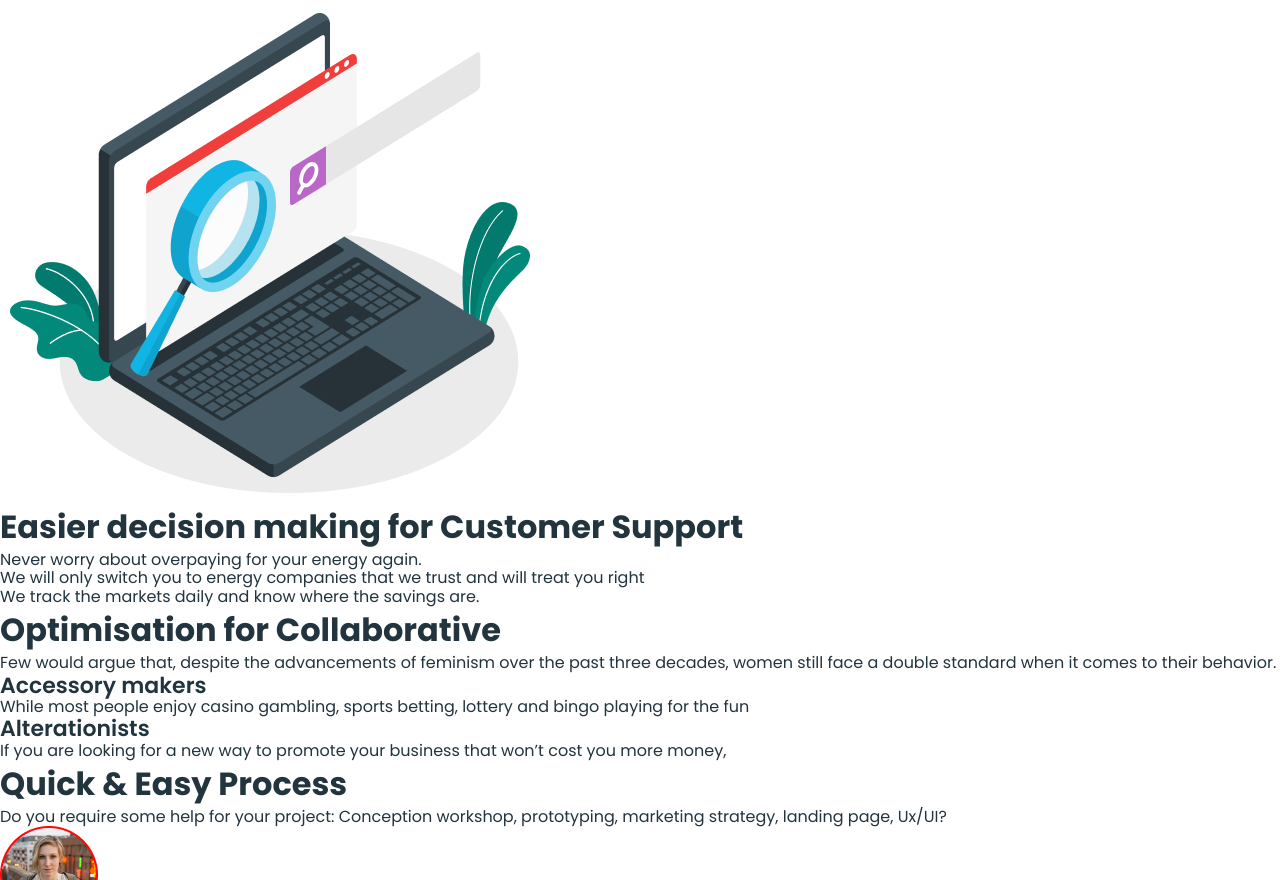
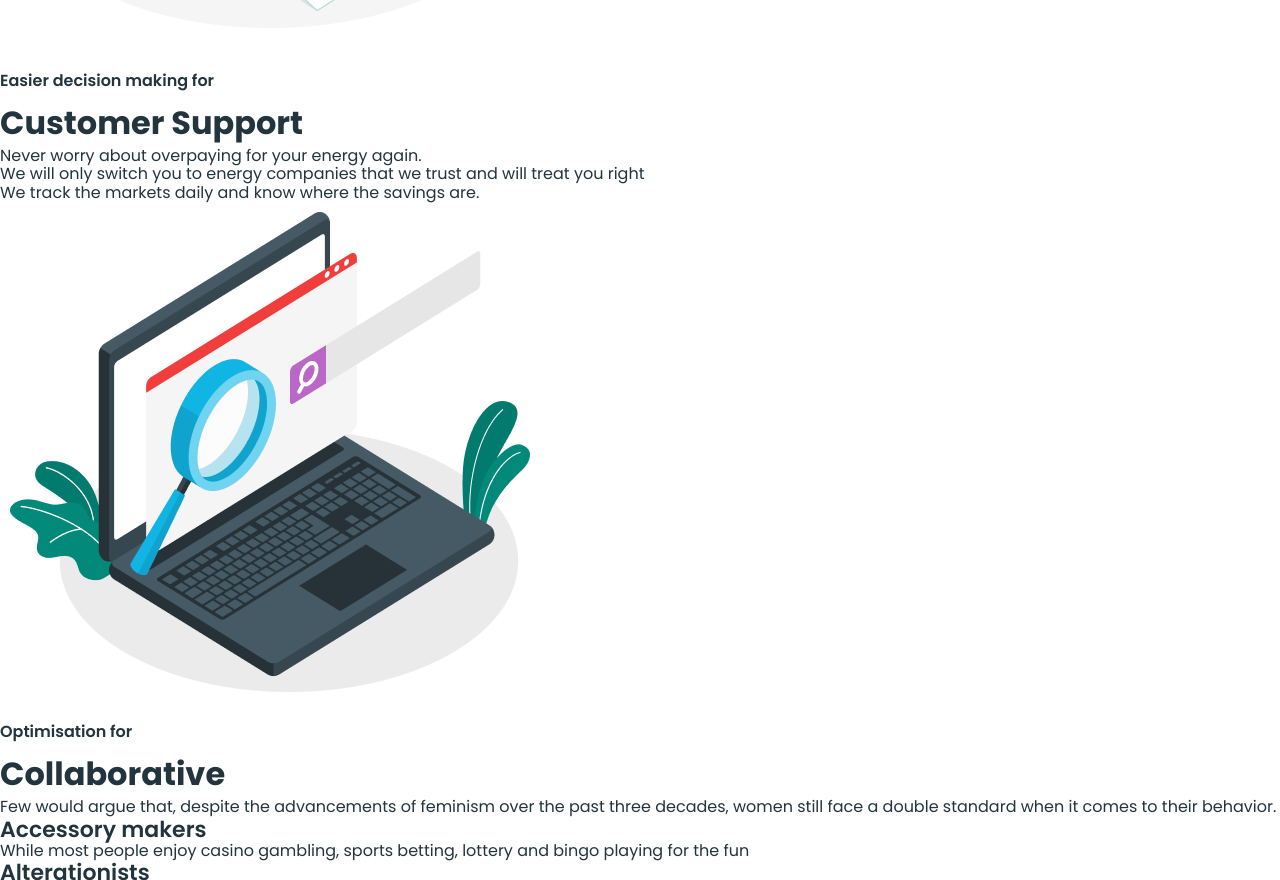
Before and after one commit to mafutka/buisnes-promotion, a plain HTML site: page index.html in a window 1280 px wide. Shown: the part 1820-2700 px from the top of the page. Drawn offline with nearby package versions, Linux system fonts and the light colour scheme.

Commit message:
menagement-section-markup

```diff
--- a/css/styles.css
+++ b/css/styles.css
@@ -228,3 +228,10 @@ border: none;
 text-align: center;
 margin: 0 auto;
 }
+
+/* region management  */
+
+.menagement-span {
+    font-weight: 600;
+    font-size: 16px;
+}
--- a/index.html
+++ b/index.html
@@ -126,7 +126,7 @@
 <!-- #endregion signup -->
 <!-- #region management -->
  <section class="container">
-    <h2><span>Effortless Validation for</span>Management</h2>
+    <h2><span class="menagement-span">Effortless Validation for</span><br>Management</h2>
     <p>The Myspace page defines the individual, his or her characteristics, traits, personal choices and the overall
     personality of the person.</p>
     <ul>
@@ -140,12 +140,7 @@
         </li>
     </ul>
     <img src="./images/management-img.png" alt="management">
- </section>
-<!-- #endregion management -->
-<!-- #region support -->
- <section class="container">
-    <img src="./images/support-img.png" alt="support">
-    <h2><span>Easier decision making for</span>
+    <h2><span class="menagement-span">Easier decision making for</span><br>
     Customer Support</h2>
     <ul>
         <li>
@@ -159,12 +154,8 @@
             <p>We track the markets daily and know where the savings are.</p>
         </li>
     </ul>
- </section>
-<!-- #endregion support -->
-<!-- #region collaboration -->
- <section>
-    <h2><span>Optimisation for</span>
-    Collaborative</h2>
+    <img src="./images/support-img.png" alt="support">
+    <h2><span class="menagement-span">Optimisation for</span><br>Collaborative</h2>
     <p>Few would argue that, despite the advancements of feminism over the past three decades, women still face a double
     standard when it comes to their behavior.</p>
     <ul>
@@ -177,10 +168,10 @@
             <p>If you are looking for a new way to promote your business that won’t cost you more money,</p>
         </li>
     </ul>
- </section>
-<!-- #endregion collaboration -->
-<!-- #region stuff -->
- <section>
+    <img src="./images/collaboration-img.png" alt="collaboration-img">
+    </section>
+    <!-- #endregion management -->
+     <section>
     <h2>Quick & Easy Process</h2>
     <p>Do you require some help for your project: Conception workshop,
     prototyping, marketing strategy, landing page, Ux/UI?</p>
```
